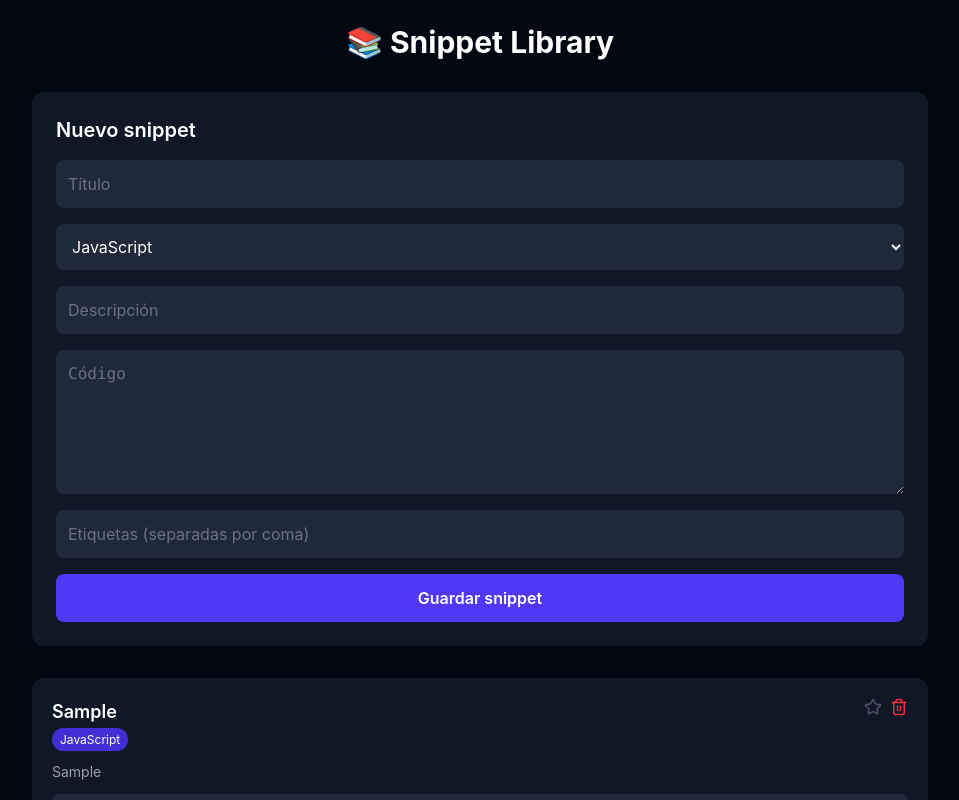
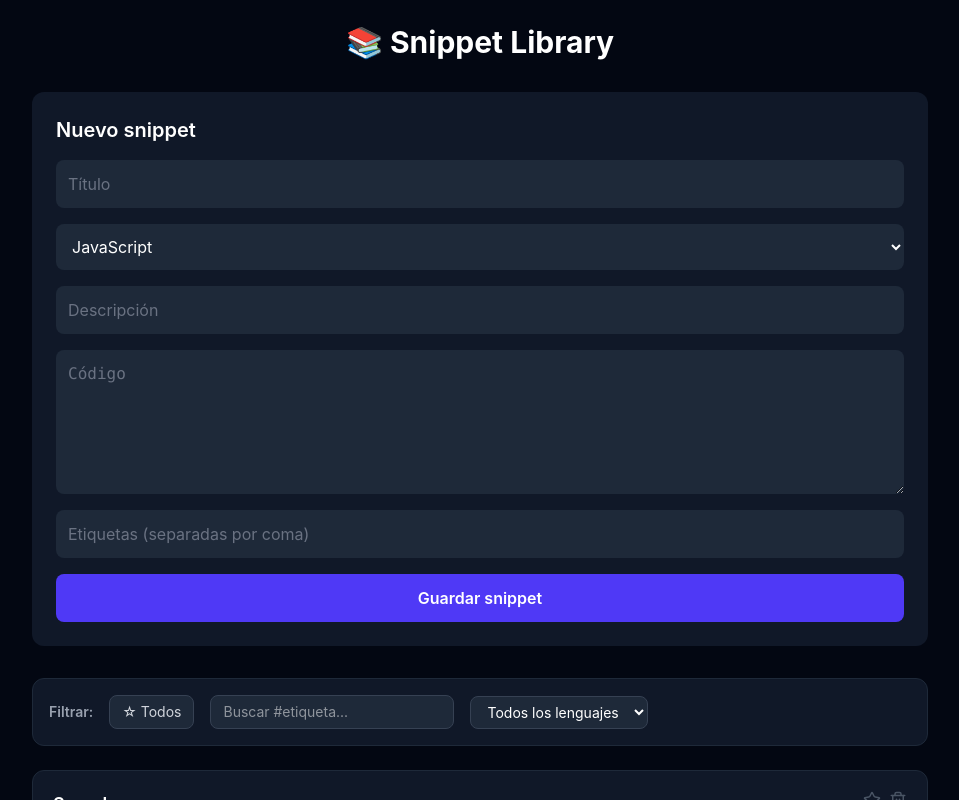
Before and after one commit to KarenLedesma/snippet-library, a React (Vite) app: page / in a window 1280 px wide. Both pictures are taken after typing "Sample", "Sample", "Sample", "Sample" into the empty fields and a click on the button "Guardar snippet". Shown: the top 800 px of the page, without its empty margins (160-1119 px from the left). Built offline with nearby package versions, Linux system fonts and the light colour scheme.

Commit message:
feat: implement search filters for language, tags, and favorites

```diff
--- a/src/features/snippets/components/SnippetList.tsx
+++ b/src/features/snippets/components/SnippetList.tsx
@@ -2,6 +2,7 @@
 // Si no hay ninguno, muestra un mensaje vacío.
 // Cada tarjeta tiene estrella para favoritos y papelera para borrar.
 
+import { useState } from 'react'
 import { useSnippetStore } from '../store'
 import { Trash2, Star } from 'lucide-react'
 
@@ -9,6 +10,25 @@ export default function SnippetList() {
   const snippets = useSnippetStore((state) => state.snippets)
   const deleteSnippet = useSnippetStore((state) => state.deleteSnippet)
   const toggleFavorite = useSnippetStore((state) => state.toggleFavorite)
+
+// 1. NUESTRAS CAJITAS DE MEMORIA (Acá va a desaparecer el amarillo)
+  const [filterLang, setFilterLang] = useState('')
+  const [filterFav, setFilterFav] = useState(false)
+  const [filterTag, setFilterTag] = useState('')
+
+  // 2. EXTRAEMOS LOS LENGUAJES QUE EXISTEN (Para los botones)
+  const uniqueLangs = Array.from(new Set(snippets.map((s) => s.language)))
+
+  // 3. NUESTRO COLADOR LÓGICO
+  const filteredSnippets = snippets.filter((snippet) => {
+    const matchLang = filterLang ? snippet.language === filterLang : true
+    const matchFav = filterFav ? snippet.favorite === true : true
+    const matchTag = filterTag
+      ? snippet.tags.some(tag => tag.toLowerCase().includes(filterTag.toLowerCase()))
+      : true
+
+    return matchLang && matchFav && matchTag
+  })
 
   if (snippets.length === 0) {
     return (
@@ -19,29 +39,67 @@ export default function SnippetList() {
   }
 
  return (
+    <div className="flex flex-col gap-6">
+
+      {/* BOTONERA INTEGRADA (Estilo unificado) */}
+      <div className="p-4 bg-gray-900 border border-gray-800 rounded-xl flex flex-wrap gap-4 items-center">
+        <span className="font-semibold text-gray-400 text-sm">Filtrar:</span>
+
+        {/* Botón Favoritos */}
+        <button
+          onClick={() => setFilterFav(!filterFav)}
+          className={`px-3 py-1.5 rounded-lg text-sm transition-colors border ${
+            filterFav
+              ? 'bg-yellow-500/10 text-yellow-500 border-yellow-500/20'
+              : 'bg-gray-800 text-gray-300 border-gray-700 hover:border-gray-600'
+          }`}
+        >
+          {filterFav ? '★ Favoritos' : '☆ Todos'}
+        </button>
+
+        {/* Buscador de Tags */}
+        <input
+          type="text"
+          placeholder="Buscar #etiqueta..."
+          value={filterTag}
+          onChange={(e) => setFilterTag(e.target.value)}
+          className="bg-gray-800 border border-gray-700 text-white px-3 py-1.5 rounded-lg text-sm outline-none focus:border-indigo-500"
+        />
+
+        {/* Desplegable de Lenguaje */}
+        <select
+          value={filterLang}
+          onChange={(e) => setFilterLang(e.target.value)}
+          className="bg-gray-800 border border-gray-700 text-white px-3 py-1.5 rounded-lg text-sm outline-none focus:border-indigo-500"
+        >
+          <option value="">Todos los lenguajes</option>
+          {uniqueLangs.map(lang => (
+            <option key={lang} value={lang}>{lang}</option>
+          ))}
+        </select>
+      </div>
+
+      {/* LA LISTA FILTRADA */}
       <div className="grid grid-cols-1 gap-4">
-      {snippets.map((snippet) => (
-        <div
-          key={snippet.id}
-          className="bg-gray-900 rounded-xl p-5 flex flex-col gap-3"
-        >
+        {filteredSnippets.map((snippet) => (
+          <div key={snippet.id} className="bg-gray-900 rounded-xl p-5 flex flex-col gap-3 border border-gray-800">
             <div className="flex justify-between items-start">
               <div>
                 <h3 className="text-lg font-semibold">{snippet.title}</h3>
-              <span className="text-xs bg-indigo-700 text-white px-2 py-1 rounded-full">
+                <span className="text-xs bg-indigo-700 text-white px-2 py-1 rounded-full mt-1 inline-block">
                   {snippet.language}
                 </span>
               </div>
               <div className="flex gap-2">
                 <button
                   onClick={() => toggleFavorite(snippet.id)}
-                className={snippet.favorite ? 'text-yellow-400' : 'text-gray-600'}
+                  className={snippet.favorite ? 'text-yellow-400' : 'text-gray-600 hover:text-gray-400'}
                 >
-                <Star size={18} />
+                  <Star size={18} fill={snippet.favorite ? "currentColor" : "none"} />
                 </button>
                 <button
                   onClick={() => deleteSnippet(snippet.id)}
-                className="text-red-500 hover:text-red-400"
+                  className="text-gray-600 hover:text-red-500"
                 >
                   <Trash2 size={18} />
                 </button>
@@ -52,17 +110,14 @@ export default function SnippetList() {
               <p className="text-gray-400 text-sm">{snippet.description}</p>
             )}
 
-          <pre className="bg-gray-800 rounded-lg p-4 text-sm overflow-x-auto font-mono text-green-300">
+            <pre className="bg-gray-950 rounded-lg p-4 text-sm overflow-x-auto font-mono text-green-300 border border-gray-800">
               {snippet.code}
             </pre>
 
             {snippet.tags.length > 0 && (
               <div className="flex gap-2 flex-wrap">
                 {snippet.tags.map((tag) => (
-                <span
-                  key={tag}
-                  className="text-xs bg-gray-700 text-gray-300 px-2 py-1 rounded-full"
-                >
+                  <span key={tag} className="text-xs bg-gray-800 text-gray-300 px-2 py-1 rounded-full border border-gray-700">
                     #{tag}
                   </span>
                 ))}
@@ -71,5 +126,6 @@ export default function SnippetList() {
           </div>
         ))}
       </div>
+    </div>
     )
     }
```
Also changed, not shown: 1 other file (tests, documents, lock files or other folders). Lines whose indentation alone changed are shown as unchanged.
